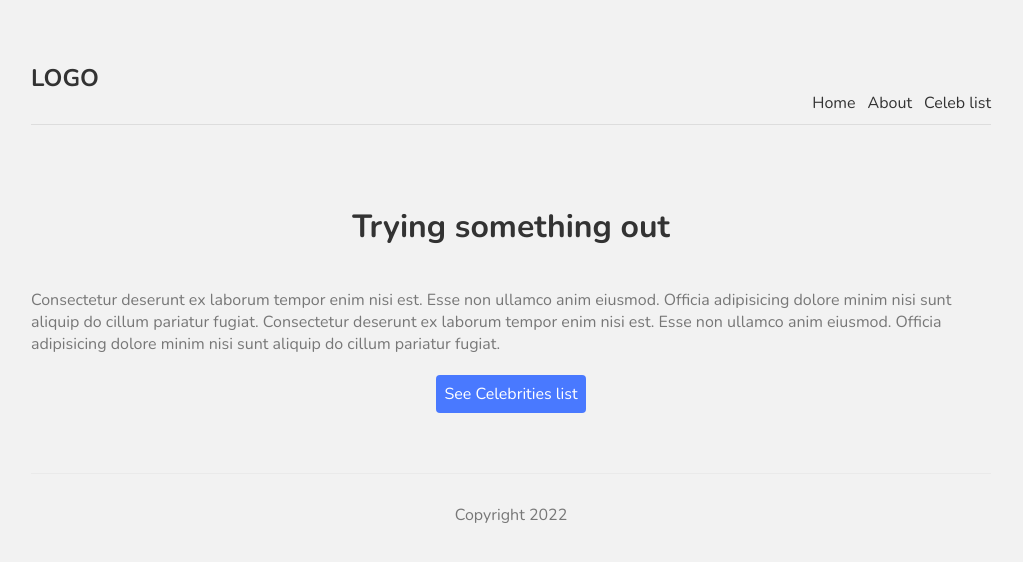
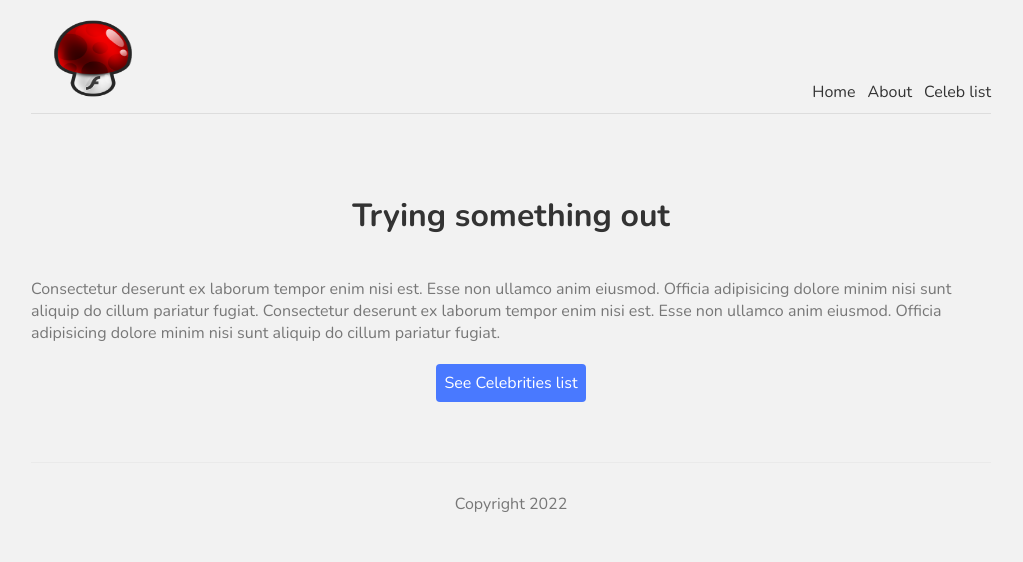
Before and after one commit to larrybabs/Celebrity-list, a Next.js app: page / in a window 1280 px wide. Shown: the top 562 px of the page, without its empty margins (129-1152 px from the left). Built offline with nearby package versions, Linux system fonts and the light colour scheme.

Commit message:
add logo image and 404 redirect

```diff
--- a/components/Navbar.js
+++ b/components/Navbar.js
@@ -1,11 +1,15 @@
 import Link from 'next/link'
+import Image from 'next/image'
 
 const Navbar = () => {
   return (
     <nav>
          <div className="logo">
          <Link href="/">
-            <a><h1>LOGO</h1></a>
+            <a>
+                <Image
+        src="/logo.png" alt="logo" width={100} height={77}/>
+        </a>
           </Link>
          </div>
 
--- a/pages/index.js
+++ b/pages/index.js
@@ -7,11 +7,12 @@ import styles from '../styles/Home.module.css'
 
 export default function Home() {
   return (
-    <div>
+    <>
       <Head>
         <title>Celebrities</title>
         <meta name="description" content="Celebrity list" />
       </Head>
+    <div>
 
       <h1 className={styles.title}>Trying something out</h1>
       <p className={styles.text}>
@@ -26,5 +27,6 @@ export default function Home() {
       </Link>
 
     </div>
+    </>
   )
 }
```
Also changed, not shown: pages/404.js (+11 -2 lines), public/logo.png (added).
